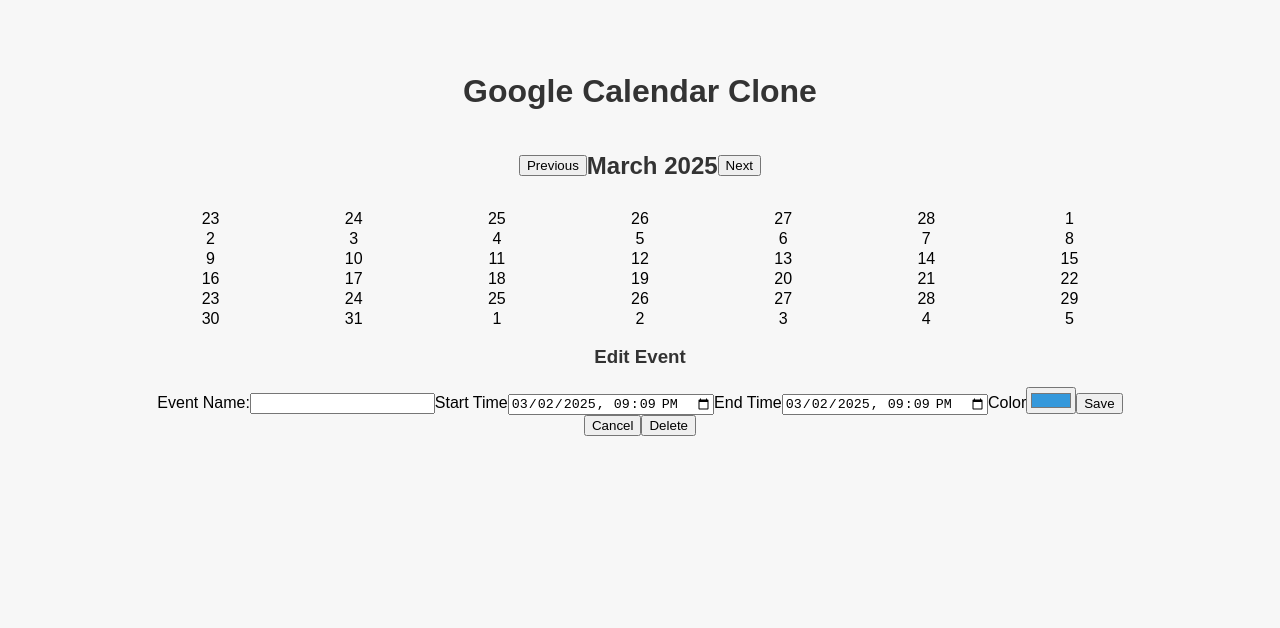
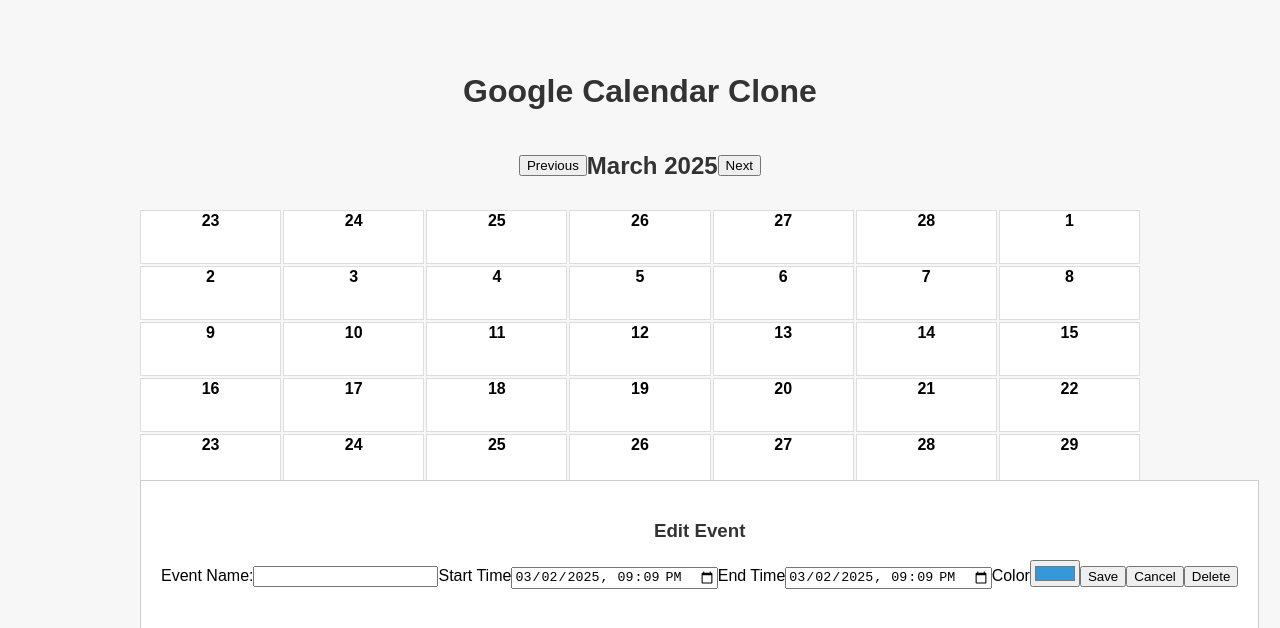
Before and after one commit to SantiagoYanezFerreiro/google-calendar-clone, a React (Vite) app: page / in a window 1280 px wide. Both pictures are taken after a click on the element "10". Shown: the top 628 px of the page. Built offline with nearby package versions, Linux system fonts and the light colour scheme.

Commit message:
initial styling

```diff
--- a/src/styles.css
+++ b/src/styles.css
@@ -32,3 +32,52 @@
   gap: 2px;
   margin-top: 10px;
 }
+
+.calendar-day {
+  background-color: #fff;
+  padding: 1px;
+  border: 1px solid #ddd;
+  min-height: 50px;
+  cursor: pointer;
+}
+
+.day-number {
+  font-weight: bold;
+}
+
+.overflow-button {
+  margin-top: 5px;
+  padding: 10px;
+  background: #eee;
+  border: none;
+  cursor: pointer;
+  font-size: 0.9rem;
+}
+
+.modal {
+  background: #fff;
+  padding: 20px;
+  border: 1px solid #ccc;
+  position: fixed;
+  top: 60%;
+  bottom: 20%;
+  z-index: 1000;
+}
+
+.event {
+  background-color: #3498db;
+  padding: 10px;
+  margin: 5px;
+  border: 1px solid #ccc;
+  color: #ccc;
+}
+
+.event-name {
+  margin: 0;
+  font-weight: bold;
+}
+
+.event-time {
+  margin: 0;
+  font-size: 0.85rem;
+}
```
